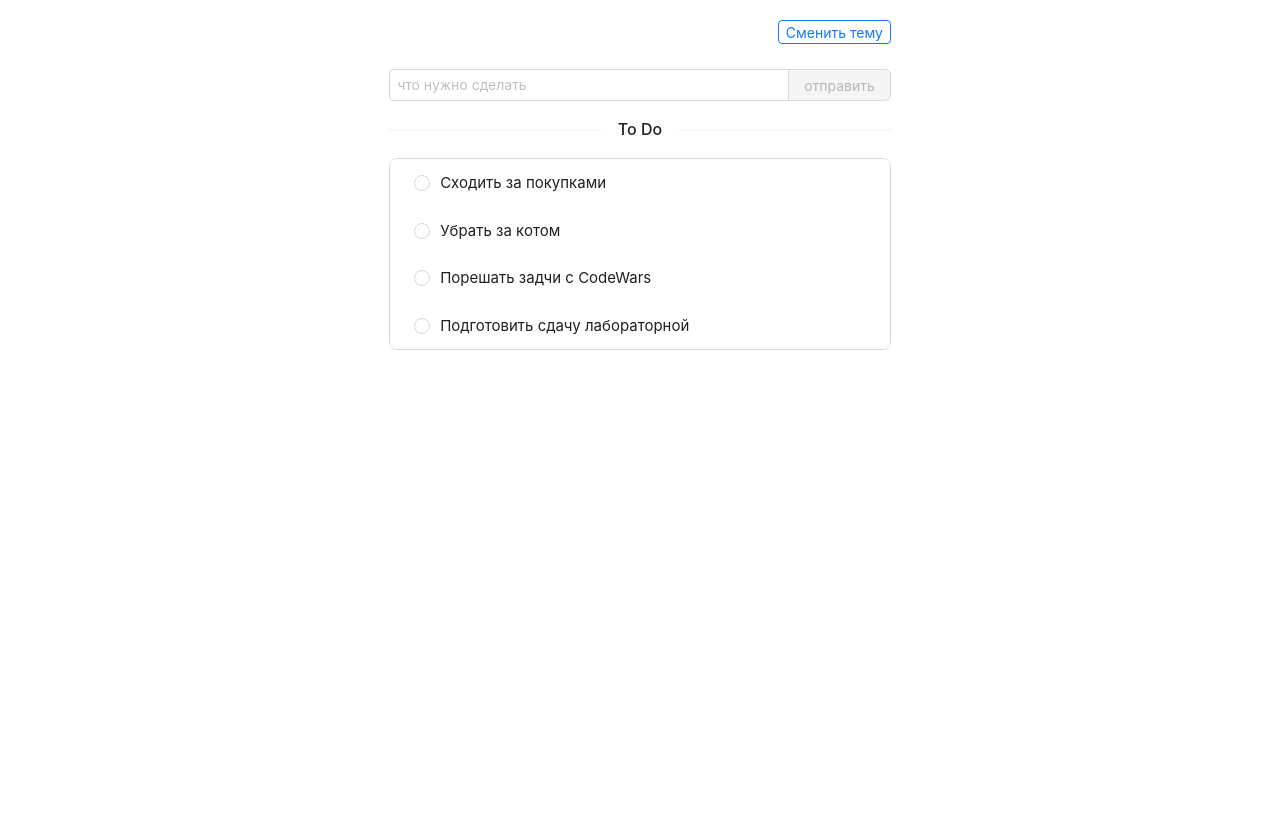
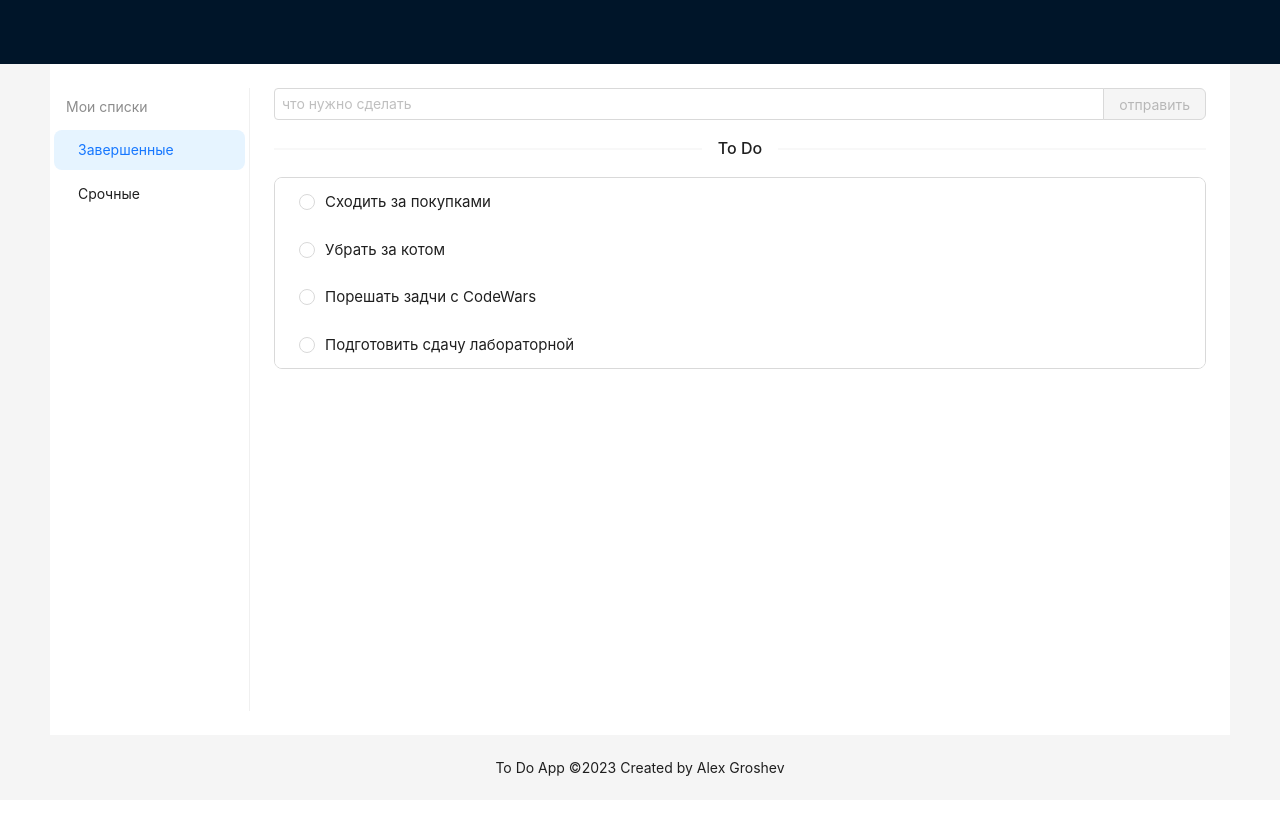
Before and after one commit to walkerman-on/to-do-app, a React (Create React App) app: page / in a window 1280 px wide. Shown: the top 814 px of the page. Built offline with nearby package versions, Linux system fonts and the light colour scheme.

Commit message:
Refreshing app's design and making folders for remainders

```diff
--- a/src/App.js
+++ b/src/App.js
@@ -1,16 +1,7 @@
 import "./styles/App.css"
-import ToDo from "./components/ToDo.jsx"
-import Layout from "./components/Layout.jsx"
-import ThemeProvider from "./providers/ThemeProvider"
+import ToDo from "./components/ToDo"
 
-function App() {
-	return (
-		<ThemeProvider>
-			<Layout>
-				<ToDo />
-			</Layout>
-		</ThemeProvider>
-	)
+const App = () => {
+	return <ToDo />
 }
-
 export default App
--- a/src/components/Layout.jsx
+++ /dev/null
@@ -1,7 +0,0 @@
-import React from "react"
-
-const Layout = ({ children }) => {
-	return <div className="layout">{children}</div>
-}
-
-export default Layout
--- /dev/null
+++ b/src/components/Main.jsx
@@ -0,0 +1,86 @@
+import React, { useState } from "react"
+import { Layout, Menu, theme, Divider } from "antd"
+
+import RememberForm from "./RememberForm"
+import RememberList from "./RememberList"
+
+const { Content, Sider } = Layout
+
+const Main = () => {
+	const [toDoItems, setToDoItems] = useState([
+		{ text: "Сходить за покупками", id: 0 },
+		{ text: "Убрать за котом", id: 1 },
+		{ text: "Порешать задчи с CodeWars", id: 2 },
+		{ text: "Подготовить сдачу лабораторной", id: 3 },
+	])
+
+	const onClick = (e) => {
+		console.log("click ", e)
+	}
+
+	function getItem(label, key, icon, children, type) {
+		return {
+			key,
+			icon,
+			children,
+			label,
+			type,
+		}
+	}
+	const items = [
+		getItem(
+			"Мои списки",
+			"grp",
+			null,
+			[getItem("Завершенные", "1"), getItem("Срочные", "2")],
+			"group"
+		),
+	]
+
+	const {
+		token: { colorBgContainer },
+	} = theme.useToken()
+	return (
+		<Content
+			style={{
+				padding: "0 50px",
+				display: "flex",
+			}}
+		>
+			<Layout
+				style={{
+					padding: "24px 0",
+					background: colorBgContainer,
+				}}
+			>
+				<Sider
+					style={{
+						background: colorBgContainer,
+					}}
+					width={200}
+				>
+					<Menu
+						onClick={onClick}
+						style={{ height: "100%" }}
+						defaultSelectedKeys={["1"]}
+						defaultOpenKeys={["sub1"]}
+						mode="inline"
+						items={items}
+					/>
+				</Sider>
+				<Content
+					style={{
+						padding: "0 24px",
+						minHeight: 280,
+					}}
+				>
+					<RememberForm remember={toDoItems} pushRemember={setToDoItems} />
+					<Divider orientation="center">To Do</Divider>
+					<RememberList remember={toDoItems} setRemember={setToDoItems} />
+				</Content>
+			</Layout>
+		</Content>
+	)
+}
+
+export default Main
--- /dev/null
+++ b/src/components/Navigation.jsx
@@ -0,0 +1,17 @@
+import React from "react"
+import { Layout } from "antd"
+
+const { Header } = Layout
+
+const Navigation = () => {
+	return (
+		<Header
+			style={{
+				display: "flex",
+				alignItems: "center",
+			}}
+		></Header>
+	)
+}
+
+export default Navigation
--- a/src/components/RememberForm.jsx
+++ b/src/components/RememberForm.jsx
@@ -31,7 +31,7 @@ const RememberForm = ({ remember, pushRemember }) => {
 					toDoInput.text === "" ? "" : e.key === "Enter" ? pushToDo(e) : ""
 				}
 				size="small"
-				style={{ flexGrow: "10", minWidth: "400px" }}
+				style={{ flexGrow: "10" }}
 			/>
 			{contextHolder}
 			<Button
--- a/src/components/ToDo.jsx
+++ b/src/components/ToDo.jsx
@@ -1,34 +1,30 @@
-import React, { useState } from "react"
-import { Input, Button, Space, Divider, message } from "antd"
-import RememberList from "./RememberList"
-import RememberForm from "./RememberForm"
+import React from "react"
+import { Layout } from "antd"
+
+import Navigation from "./Navigation"
+import Main from "./Main"
+
+const { Footer } = Layout
 
 const ToDo = () => {
-	const [toDoItems, setToDoItems] = useState([
-		{ text: "Сходить за покупками", id: 0 },
-		{ text: "Убрать за котом", id: 1 },
-		{ text: "Порешать задчи с CodeWars", id: 2 },
-		{ text: "Подготовить сдачу лабораторной", id: 3 },
-	])
-
 	return (
-		<div className="App">
-			<nav
+		<Layout
+			style={{
+				display: "flex",
+				minHeight: "100vh",
+			}}
+		>
+			<Navigation />
+			<Main />
+			<Footer
 				style={{
-					display: "flex",
-					justifyContent: "flex-end",
-					alignItems: "center",
-					paddingBottom: "25px",
+					textAlign: "center",
+					flexShrink: "0",
 				}}
 			>
-				<Button size="small" type="primary" ghost>
-					Сменить тему
-				</Button>
-			</nav>
-			<RememberForm remember={toDoItems} pushRemember={setToDoItems} />
-			<Divider orientation="center">To Do</Divider>
-			<RememberList remember={toDoItems} setRemember={setToDoItems} />
-		</div>
+				To Do App ©2023 Created by Alex Groshev
+			</Footer>
+		</Layout>
 	)
 }
 
--- a/src/providers/ThemeProvider.jsx
+++ /dev/null
@@ -1,15 +0,0 @@
-import React, { useState, createContext } from "react"
-
-const ThemeContext = createContext({ type: "light" })
-
-const ThemeProvider = ({ children }) => {
-	const [theme, setTheme] = useState("light")
-
-	return (
-		<ThemeContext.Provider value={{ theme, setTheme }}>
-			{children}
-		</ThemeContext.Provider>
-	)
-}
-
-export default ThemeProvider
--- a/src/styles/App.css
+++ b/src/styles/App.css
@@ -3,27 +3,3 @@
 	display: revert;
 	list-style: none;
 }
-
-html,
-body {
-	height: 100%;
-}
-
-body {
-	background: white;
-	/* color: black; */
-}
-
-#root {
-	padding: 20px 50px;
-	display: flex;
-	justify-content: center;
-	gap: 20px;
-	align-items: center;
-}
-
-.layout {
-	/* background: #262626; */
-	color: white;
-	height: 100vh;
-}
```
Also changed, not shown: src/components/RememberFolder.jsx (added, +7 -0 lines), ToDo.txt.
